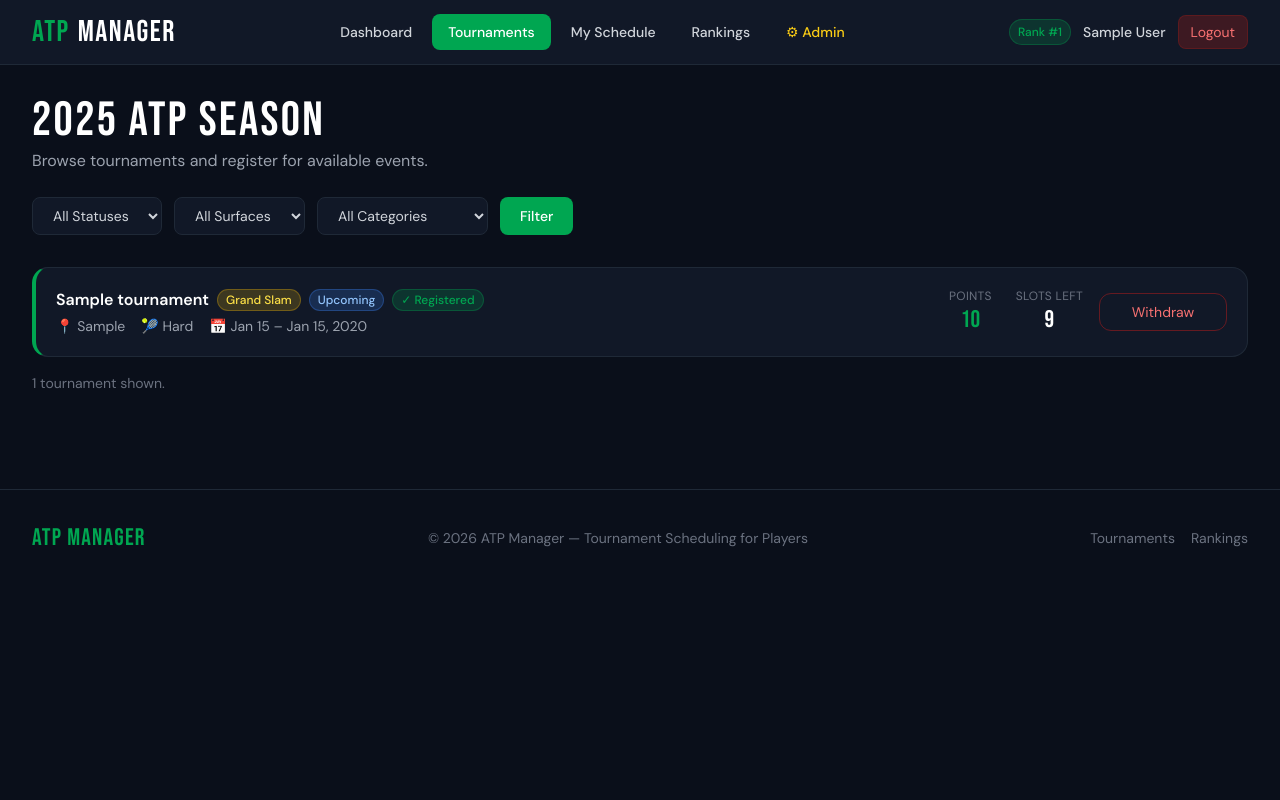
After one commit to shook-04/atp-manager, a PHP site: page /pages/tournaments.php in a window 1280 px wide. The commit adds this page. Run offline with PHP 8.4, Linux system fonts and the light colour scheme; the visitor is signed in with stand-in values (Sample User, id 1); tables that the repository leaves empty hold one stand-in row (values such as "Sample post"); some libraries are stand-ins or nearby versions.

Commit message:
Build tournaments listing page with surface, category, and status filters

```diff
--- /dev/null
+++ b/pages/tournaments.php
@@ -0,0 +1,200 @@
+<?php
+require_once '../includes/auth.php';
+require_once '../includes/db.php';
+
+requireLogin();
+$user = getCurrentUser();
+$base = BASE_PATH;
+
+if ($_SERVER['REQUEST_METHOD'] === 'POST' && isset($_POST['tournament_id'])) {
+    $tournamentId = (int) $_POST['tournament_id'];
+
+    $stmt = $pdo->prepare("
+        SELECT *, total_slots - (SELECT COUNT(*) FROM registrations r WHERE r.tournament_id = t.id AND r.status = 'Confirmed') AS slots_left
+        FROM tournaments t WHERE id = ?
+    ");
+    $stmt->execute([$tournamentId]);
+    $tournament = $stmt->fetch();
+
+    if (!$tournament) {
+        setFlash('error', 'Tournament not found.');
+    } elseif ($tournament['status'] !== 'Open') {
+        setFlash('error', 'This tournament is not open for registration.');
+    } elseif ($tournament['slots_left'] <= 0) {
+        setFlash('error', 'Sorry, this tournament is full.');
+    } else {
+        $stmt = $pdo->prepare("SELECT id FROM registrations WHERE user_id = ? AND tournament_id = ?");
+        $stmt->execute([$user['id'], $tournamentId]);
+        if ($stmt->fetch()) {
+            setFlash('error', 'You are already registered for this tournament.');
+        } else {
+            $stmt = $pdo->prepare("INSERT INTO registrations (user_id, tournament_id) VALUES (?, ?)");
+            $stmt->execute([$user['id'], $tournamentId]);
+            setFlash('success', 'Successfully registered for ' . $tournament['name'] . '!');
+        }
+    }
+    redirect('/pages/tournaments.php');
+}
+
+if (isset($_GET['withdraw'])) {
+    $tournamentId = (int) $_GET['withdraw'];
+    $stmt = $pdo->prepare("UPDATE registrations SET status = 'Withdrawn' WHERE user_id = ? AND tournament_id = ?");
+    $stmt->execute([$user['id'], $tournamentId]);
+    setFlash('info', 'You have withdrawn from the tournament.');
+    redirect('/pages/tournaments.php');
+}
+
+$filterStatus   = $_GET['status']   ?? '';
+$filterSurface  = $_GET['surface']  ?? '';
+$filterCategory = $_GET['category'] ?? '';
+
+$where  = [];
+$params = [$user['id']];
+
+if ($filterStatus)   { $where[] = "t.status = ?";   $params[] = $filterStatus; }
+if ($filterSurface)  { $where[] = "t.surface = ?";  $params[] = $filterSurface; }
+if ($filterCategory) { $where[] = "t.category = ?"; $params[] = $filterCategory; }
+
+$sql = "
+    SELECT t.*,
+           (SELECT COUNT(*) FROM registrations r WHERE r.tournament_id = t.id AND r.status = 'Confirmed') AS registered_count,
+           t.total_slots - (SELECT COUNT(*) FROM registrations r WHERE r.tournament_id = t.id AND r.status = 'Confirmed') AS slots_left,
+           (SELECT COUNT(*) FROM registrations r WHERE r.tournament_id = t.id AND r.user_id = ?) AS is_registered
+    FROM tournaments t
+";
+
+if (!empty($where)) $sql .= " WHERE " . implode(" AND ", $where);
+$sql .= " ORDER BY t.start_date ASC";
+
+$stmt = $pdo->prepare($sql);
+$stmt->execute($params);
+$tournaments = $stmt->fetchAll();
+
+function categoryColor($c) {
+    return match($c) {
+        'Grand Slam'       => 'bg-yellow-500/20 text-yellow-300 border-yellow-500/30',
+        'ATP Masters 1000' => 'bg-blue-500/20 text-blue-300 border-blue-500/30',
+        'ATP 500'          => 'bg-purple-500/20 text-purple-300 border-purple-500/30',
+        default            => 'bg-gray-700 text-gray-300 border-gray-600',
+    };
+}
+function statusColor($s) {
+    return match($s) {
+        'Open'      => 'bg-green-500/20 text-green-300 border-green-500/30',
+        'Upcoming'  => 'bg-blue-500/20 text-blue-300 border-blue-500/30',
+        'Closed'    => 'bg-red-500/20 text-red-300 border-red-500/30',
+        'Ongoing'   => 'bg-orange-500/20 text-orange-300 border-orange-500/30',
+        default     => 'bg-gray-700 text-gray-400 border-gray-600',
+    };
+}
+
+$pageTitle = 'Tournaments';
+require_once '../includes/header.php';
+?>
+
+<div class="mb-6">
+    <h1 class="font-display text-5xl text-white tracking-wider">2025 ATP SEASON</h1>
+    <p class="text-gray-400 mt-1">Browse tournaments and register for available events.</p>
+</div>
+
+<!-- Filters -->
+<form method="GET" action="<?= $base ?>/pages/tournaments.php" class="flex flex-wrap gap-3 mb-8">
+    <select name="status" class="bg-atp-card border border-atp-border text-gray-300 rounded-lg px-4 py-2 text-sm focus:outline-none focus:border-atp-green">
+        <option value="">All Statuses</option>
+        <?php foreach (['Open', 'Upcoming', 'Ongoing', 'Closed', 'Completed'] as $s): ?>
+        <option value="<?= $s ?>" <?= $filterStatus === $s ? 'selected' : '' ?>><?= $s ?></option>
+        <?php endforeach; ?>
+    </select>
+    <select name="surface" class="bg-atp-card border border-atp-border text-gray-300 rounded-lg px-4 py-2 text-sm focus:outline-none focus:border-atp-green">
+        <option value="">All Surfaces</option>
+        <?php foreach (['Hard', 'Clay', 'Grass', 'Indoor Hard'] as $s): ?>
+        <option value="<?= $s ?>" <?= $filterSurface === $s ? 'selected' : '' ?>><?= $s ?></option>
+        <?php endforeach; ?>
+    </select>
+    <select name="category" class="bg-atp-card border border-atp-border text-gray-300 rounded-lg px-4 py-2 text-sm focus:outline-none focus:border-atp-green">
+        <option value="">All Categories</option>
+        <?php foreach (['Grand Slam', 'ATP Masters 1000', 'ATP 500', 'ATP 250'] as $c): ?>
+        <option value="<?= $c ?>" <?= $filterCategory === $c ? 'selected' : '' ?>><?= $c ?></option>
+        <?php endforeach; ?>
+    </select>
+    <button type="submit" class="bg-atp-green hover:bg-green-600 text-white px-5 py-2 rounded-lg text-sm font-medium transition-colors">Filter</button>
+    <?php if ($filterStatus || $filterSurface || $filterCategory): ?>
+    <a href="<?= $base ?>/pages/tournaments.php" class="border border-atp-border text-gray-400 hover:text-white px-5 py-2 rounded-lg text-sm transition-colors">Clear</a>
+    <?php endif; ?>
+</form>
+
+<?php if (empty($tournaments)): ?>
+<div class="text-center py-20 text-gray-500">
+    <p class="text-5xl mb-4">🔍</p>
+    <p class="font-medium text-lg">No tournaments found matching your filters.</p>
+    <a href="<?= $base ?>/pages/tournaments.php" class="text-atp-green hover:underline text-sm mt-2 inline-block">Clear filters</a>
+</div>
+
+<?php else: ?>
+<div class="space-y-3">
+    <?php foreach ($tournaments as $t): ?>
+    <div class="bg-atp-card border border-atp-border rounded-2xl p-5 <?= $t['is_registered'] ? 'border-l-4 border-l-atp-green' : '' ?> hover:border-gray-600 transition-colors">
+        <div class="flex flex-col sm:flex-row sm:items-center gap-4">
+
+            <!-- Info -->
+            <div class="flex-1">
+                <div class="flex flex-wrap items-center gap-2 mb-1">
+                    <h3 class="font-semibold text-white"><?= htmlspecialchars($t['name']) ?></h3>
+                    <span class="text-xs px-2 py-0.5 rounded-full border font-medium <?= categoryColor($t['category']) ?>"><?= $t['category'] ?></span>
+                    <span class="text-xs px-2 py-0.5 rounded-full border font-medium <?= statusColor($t['status']) ?>"><?= $t['status'] ?></span>
+                    <?php if ($t['is_registered']): ?>
+                    <span class="text-xs px-2 py-0.5 rounded-full bg-atp-green/20 text-atp-green border border-atp-green/30 font-medium">✓ Registered</span>
+                    <?php endif; ?>
+                </div>
+                <div class="flex flex-wrap gap-x-4 gap-y-1 text-sm text-gray-400">
+                    <span>📍 <?= htmlspecialchars($t['location']) ?></span>
+                    <span>🎾 <?= $t['surface'] ?></span>
+                    <span>📅 <?= date('M j', strtotime($t['start_date'])) ?> – <?= date('M j, Y', strtotime($t['end_date'])) ?></span>
+                    <?php if ($t['status'] === 'Open'): ?>
+                    <span class="text-yellow-400">⏰ Deadline: <?= date('M j', strtotime($t['registration_deadline'])) ?></span>
+                    <?php endif; ?>
+                </div>
+            </div>
+
+            <div class="flex gap-6 text-center">
+                <div>
+                    <p class="text-xs text-gray-500 uppercase tracking-wide">Points</p>
+                    <p class="font-display text-2xl text-atp-green"><?= number_format($t['ranking_points']) ?></p>
+                </div>
+                <div>
+                    <p class="text-xs text-gray-500 uppercase tracking-wide">Slots Left</p>
+                    <p class="font-display text-2xl <?= $t['slots_left'] <= 5 ? 'text-red-400' : 'text-white' ?>"><?= $t['slots_left'] ?></p>
+                </div>
+            </div>
+
+            <div class="sm:w-32 flex-shrink-0">
+                <?php if ($t['is_registered'] && $t['status'] !== 'Completed'): ?>
+                    <a href="<?= $base ?>/pages/tournaments.php?withdraw=<?= $t['id'] ?>"
+                       onclick="return confirm('Are you sure you want to withdraw?')"
+                       class="block w-full text-center text-sm border border-red-700/50 text-red-400 hover:bg-red-900/30 px-4 py-2 rounded-xl transition-colors">
+                        Withdraw
+                    </a>
+                <?php elseif ($t['status'] === 'Open' && $t['slots_left'] > 0 && !$t['is_registered']): ?>
+                    <form method="POST" action="<?= $base ?>/pages/tournaments.php">
+                        <input type="hidden" name="tournament_id" value="<?= $t['id'] ?>">
+                        <button type="submit" class="w-full bg-atp-green hover:bg-green-600 text-white text-sm font-semibold px-4 py-2 rounded-xl transition-colors">
+                            Register
+                        </button>
+                    </form>
+                <?php elseif ($t['slots_left'] <= 0): ?>
+                    <span class="block w-full text-center text-xs text-red-400 border border-red-900/40 px-4 py-2 rounded-xl">Full</span>
+                <?php elseif ($t['status'] === 'Upcoming'): ?>
+                    <span class="block w-full text-center text-xs text-gray-500 border border-atp-border px-4 py-2 rounded-xl">Not Open Yet</span>
+                <?php else: ?>
+                    <span class="block w-full text-center text-xs text-gray-500 border border-atp-border px-4 py-2 rounded-xl"><?= $t['status'] ?></span>
+                <?php endif; ?>
+            </div>
+
+        </div>
+    </div>
+    <?php endforeach; ?>
+</div>
+<p class="text-gray-500 text-sm mt-4"><?= count($tournaments) ?> tournament<?= count($tournaments) !== 1 ? 's' : '' ?> shown.</p>
+<?php endif; ?>
+
+<?php require_once '../includes/footer.php'; ?>
```
Also changed, not shown: pages/dashboard.php (+1 -9 lines).
